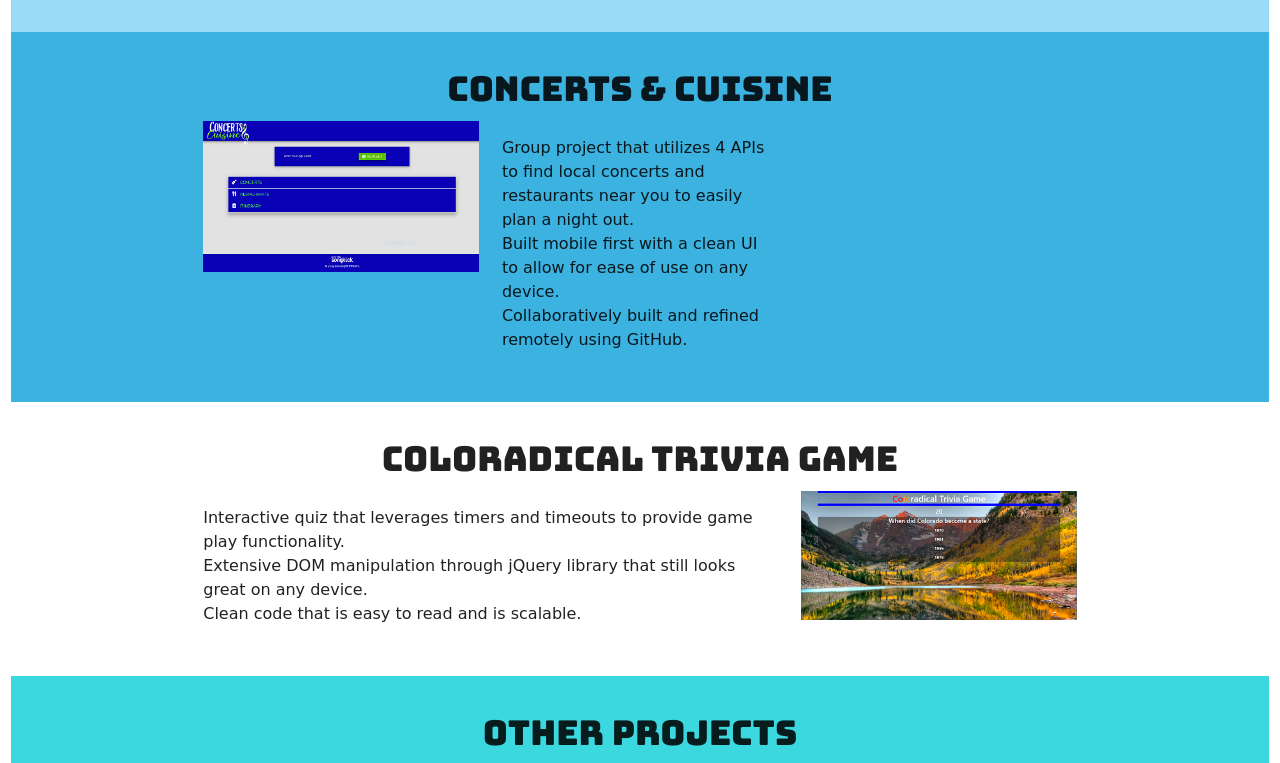
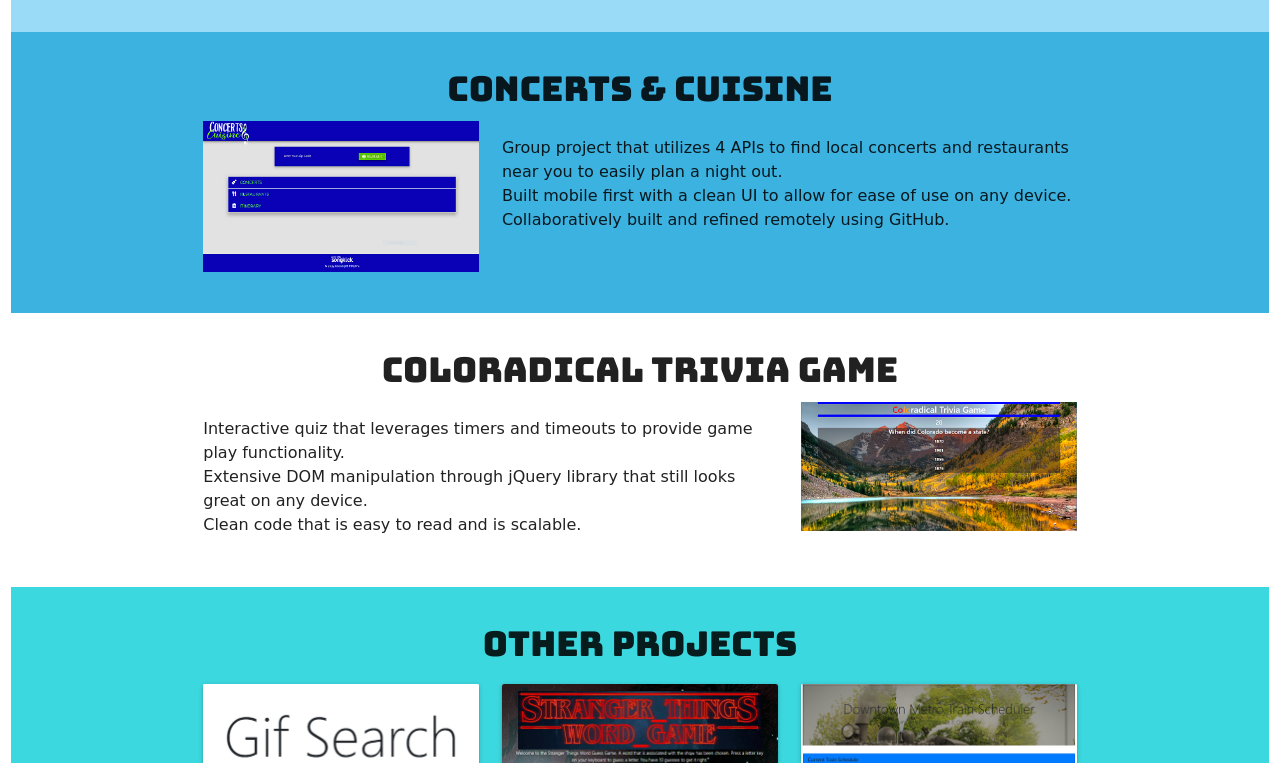
Before and after one commit to dirkcallaway/portfolio, a plain HTML site: page index.html in a window 1280 px wide. Shown: the part 969-1732 px from the top of the page. Drawn offline with nearby package versions, Linux system fonts and the light colour scheme; a web font is replaced by a local one.

Commit message:
Fixed issue with sizing on large screens

```diff
--- a/index.html
+++ b/index.html
@@ -101,7 +101,7 @@
             <div class="col s12 m4 l4">
               <img id="projectPic" class="responsive-image" alt="Concerts & Cuisine Project" src="assets/images/candc.PNG" />
             </div>
-            <div class="col s12 m8 l4">
+            <div class="col s12 m8 l8">
               <ul>
                 <li class="lon">Group project that utilizes 4 APIs to find local concerts and restaurants near you to easily plan a night out.</li>
                 <li class="lon">Built mobile first with a clean UI to allow for ease of use on any device.</li>
```
